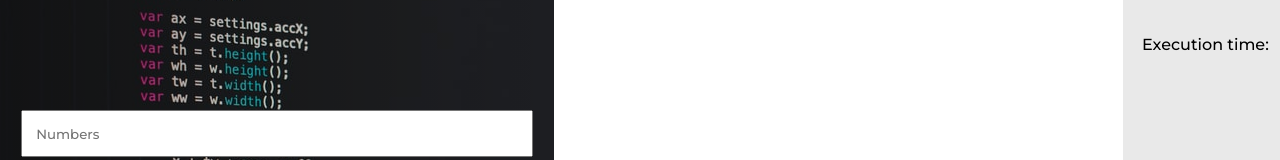
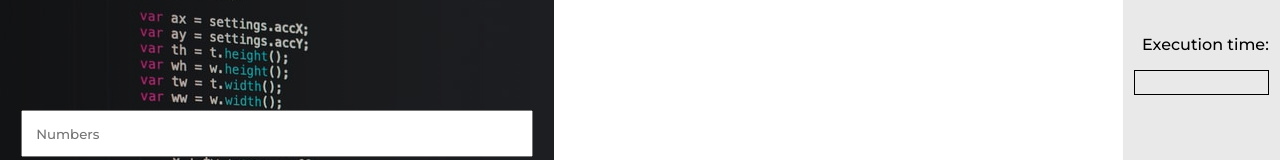
Before and after one commit to Stefan3002/SortAlgs, a plain HTML site: page index.html in a window 1280 px wide. Shown: the part 192-352 px from the top of the page. Drawn offline with nearby package versions, Linux system fonts and the light colour scheme; a web font is replaced by a local one.

Commit message:
Fix info for ed mode

```diff
--- a/style.css
+++ b/style.css
@@ -217,7 +217,8 @@ main {
 }
 
 .info {
-  width: 20%;
+  padding: 0.7em;
+  border: 1px solid black;
 }
 
 @keyframes shake {
```
